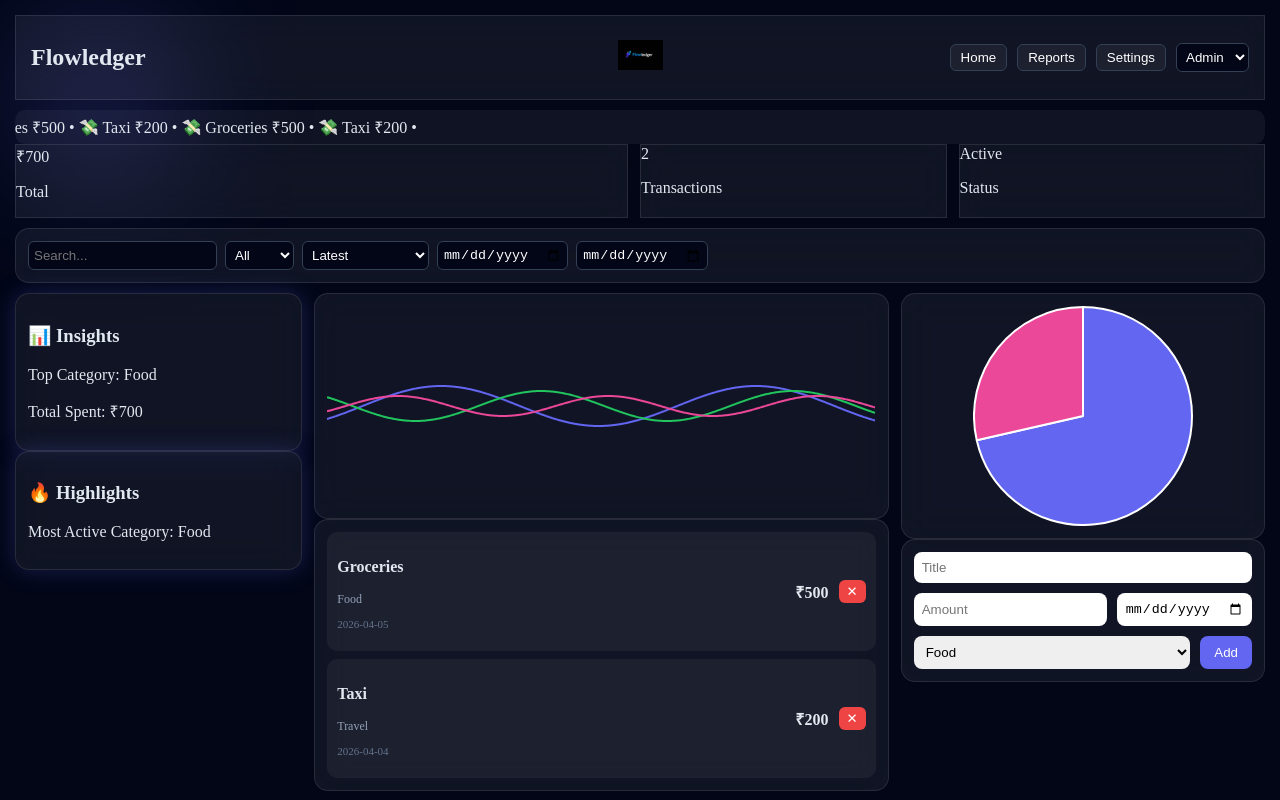
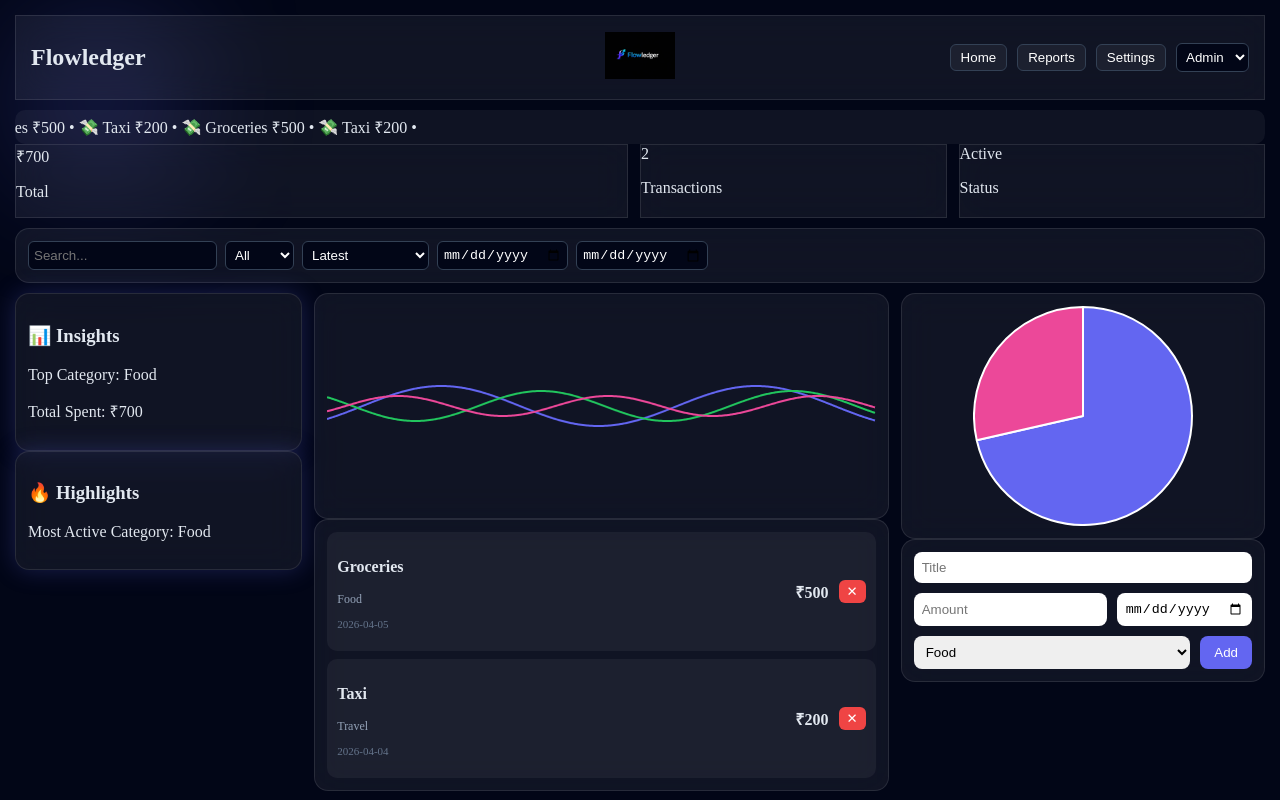
Before and after one commit to SujalManglani/Flowledger, a Vue app: page /dashboard in a window 1280 px wide. Built offline with nearby package versions, Linux system fonts and the light colour scheme.

Commit message:
the logo visibilty and final updates

```diff
--- a/src/pages/DashboardPreview.vue
+++ b/src/pages/DashboardPreview.vue
@@ -250,7 +250,7 @@ onMounted(() => {
 
 /* LOGO */
 .logo-img {
-  width: 45px;
+  width: 70px;
 }
 
 /* ROLE */
```
